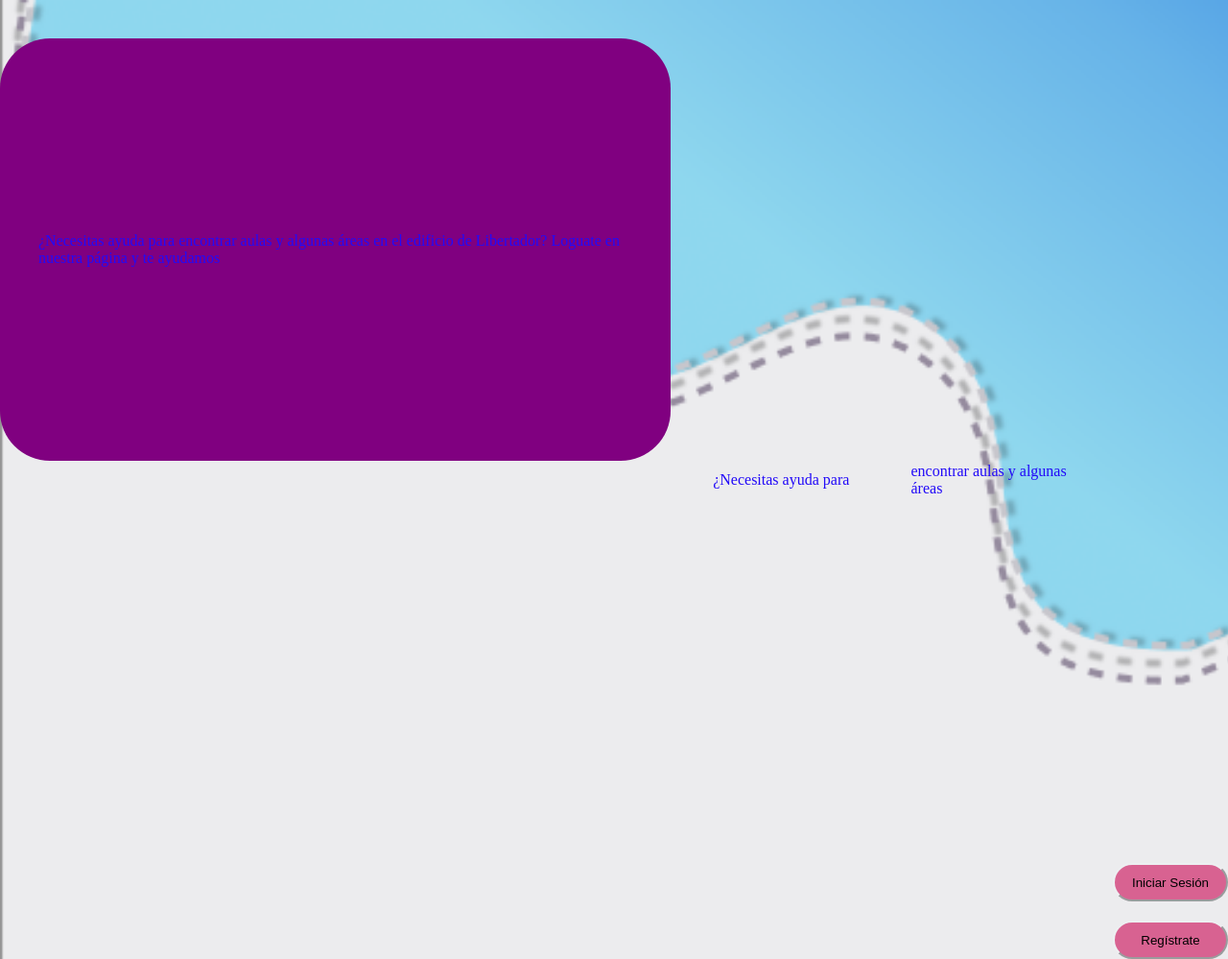
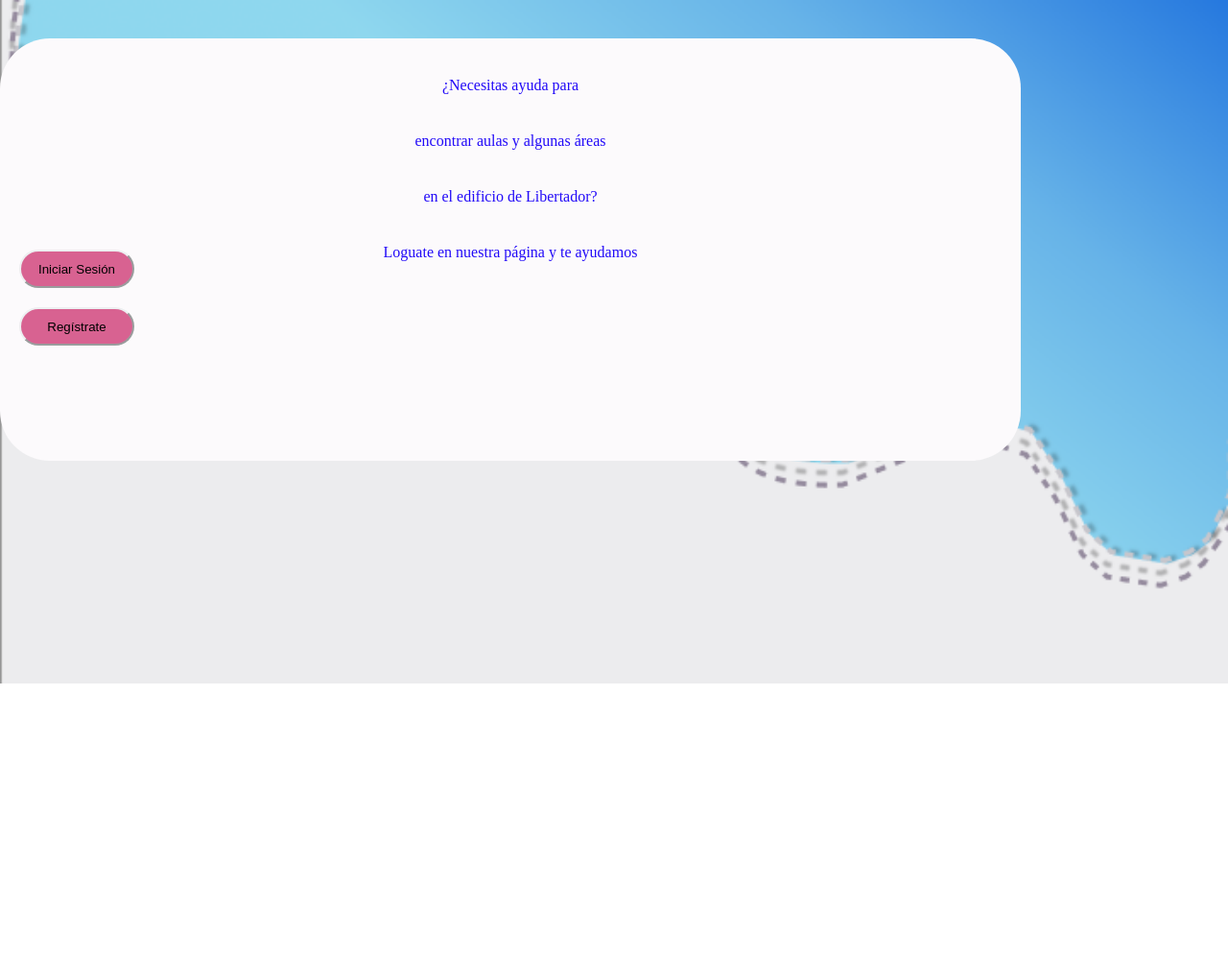
Before and after one commit to Serenafrisman/proyecto-sere, a plain HTML site: page home.html in a window 1280 px wide. Shown: the whole page at 96% size. After the commit the page ends 800 px from the top, so only its background shows below. Drawn offline with Linux system fonts and the light colour scheme.

Commit message:
comit para seguir

```diff
--- a/css/favoritos.css
+++ b/css/favoritos.css
@@ -15,8 +15,8 @@
     align-items: center;
     height: 100vh;
     justify-content: space-evenly;
+}
 
-}
 .main-content h1 {
     font-size: 20px;
     font-family: "Jaini Purva", sans-serif; /* No necesitas usar !important aquí */
--- a/css/home.css
+++ b/css/home.css
@@ -10,6 +10,10 @@
     display: flex;
   }
 
+  .boxtexto{
+    height:200px;
+    width:auto;
+    }
 
   .boxgrande {
   height: 400px;
@@ -19,8 +23,8 @@
   -ms-box-orient: horizontal;
   display: flex;
   flex-direction:column;
-  /*background-color: rgba(236, 236, 241, 0.5); */
-  background-color: purple;
+  background-color: rgba(236, 236, 241, 0.5);
+  background-color: rgb(252, 250, 252);
   color: rgb(8, 31, 245);
   padding: 20px;
   border-radius: 52px 52px 52px 52px;
@@ -101,8 +105,6 @@
   p{
     color: rgb(34, 10, 248);
     padding:20px;
-    height: 959px;;
-    width: 619px;
     display: flex;
     justify-content: center;
     align-items: center;
--- a/home.html
+++ b/home.html
@@ -16,13 +16,12 @@
 </head>
 <body>
 <div class="boxgrande">
-
-    <p> ¿Necesitas ayuda para encontrar aulas y algunas áreas en el edificio de Libertador? Loguate en nuestra página y te ayudamos</p>
+    <div class="boxtexto">
+        <p> ¿Necesitas ayuda para </p>
+        <p>encontrar aulas y algunas áreas</p>
+        <p> en el edificio de Libertador? </p>
+        <p>Loguate en nuestra página y te ayudamos</p>
     </div>
-    <p> ¿Necesitas ayuda para </p>
-    <p> encontrar aulas y algunas áreas</p>
-
-
     <div class="flex-container">
         <!-- Botón para iniciar sesión -->
         <button class="btn" onclick="irAPantalla2()">Iniciar Sesión</button>
@@ -41,9 +40,6 @@
     }
 </script>
 </ul>
-        </div>
-        </div>
-    </div>
-</div>
+
 </body>
 </html>
```
Also changed, not shown: favoritos.html (+6 -6 lines). Lines whose indentation alone changed are shown as unchanged.
